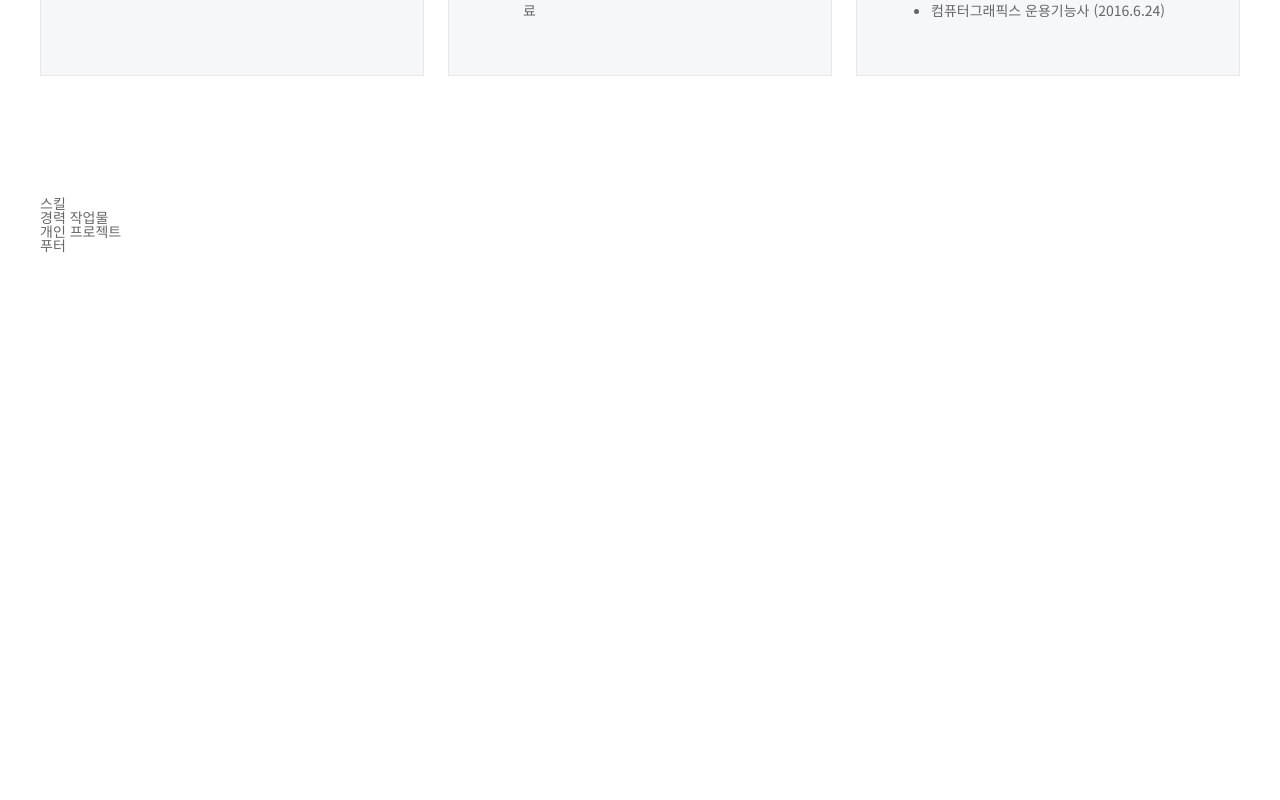
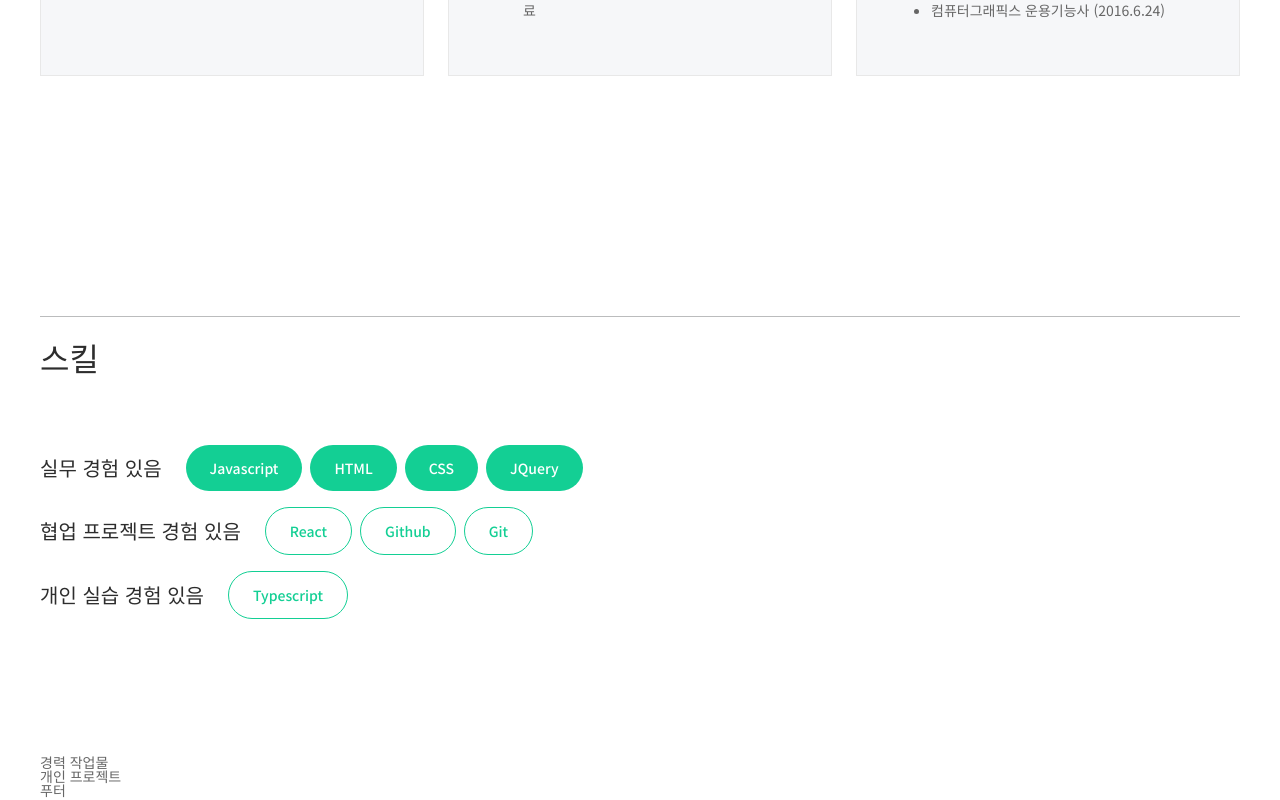
Before and after one commit to shinnh2/portfolio_snh, a React (Vite) app: page / in a window 1280 px wide. Shown: the part 1203-2003 px from the top of the page. Before the commit the page ends 1458 px from the top, so only its background shows below. Built offline with nearby package versions, Linux system fonts and the light colour scheme.

Commit message:
[feat/skills] Skills 컴포넌트 생성 (#7)
* [feat/skills] Skills 컴포넌트 스타일 추가

* [feat/skills] Skills 컴포넌트명 수정 반영

* [feat/skills] Skills 컴포넌트명 수정

* [feat/skills] Skills 컴포넌트명 수정 후 생성

```diff
--- a/src/App.css
+++ b/src/App.css
@@ -198,6 +198,33 @@ body {
 	line-height: var(--lh-normal);
 	font-size: var(--fs-normal);
 }
+/* skills */
+.skills_set {
+	display: flex;
+	align-items: center;
+	margin-bottom: 16px;
+}
+.skills_set .type {
+	margin-right: 20px;
+	font-size: var(--fs-h5);
+	font-weight: var(--fw-bold);
+	color: var(--black);
+}
+.skills_set .skill {
+	padding: 16px 24px;
+	margin: 0 4px;
+	border-radius: 60px;
+	border: 1px solid var(--primary-color);
+	background-color: var(--white);
+	font-weight: var(--fw-bold);
+	color: var(--primary-color);
+}
+.skills_set .skill.em {
+	border: 0 none;
+	background-color: var(--primary-color);
+	font-weight: var(--fw-bold);
+	color: var(--white);
+}
 
 @media (max-width: 1240px) {
 	.container {
--- a/src/App.jsx
+++ b/src/App.jsx
@@ -5,7 +5,7 @@ import "./App.css";
 import Header from "./components/Header";
 import Visual from "./components/Visual";
 import Profile from "./components/Profile";
-import Skill from "./components/Skill";
+import Skills from "./components/Skills";
 import Work from "./components/Work";
 import Project from "./components/Project";
 import Footer from "./components/Footer";
@@ -16,7 +16,7 @@ function App() {
 			<Header />
 			<Visual />
 			<Profile />
-			<Skill />
+			<Skills />
 			<Work />
 			<Project />
 			<Footer />
--- a/src/components/Skill.jsx
+++ /dev/null
@@ -1,8 +0,0 @@
-const Skill = () => {
-	return (
-		<div className="skill">
-			<div className="container">스킬</div>
-		</div>
-	);
-};
-export default Skill;
--- /dev/null
+++ b/src/components/Skills.jsx
@@ -0,0 +1,42 @@
+import MainTitle from "./MainTitle";
+
+const skillsSet = [
+	{
+		title: "실무 경험 있음",
+		skills: ["Javascript", "HTML", "CSS", "JQuery"],
+		em: true,
+	},
+	{
+		title: "협업 프로젝트 경험 있음",
+		skills: ["React", "Github", "Git"],
+		em: false,
+	},
+	{
+		title: "개인 실습 경험 있음",
+		skills: ["Typescript"],
+		em: false,
+	},
+];
+
+const Skills = () => {
+	return (
+		<div className="skills">
+			<div className="container main">
+				<MainTitle title={"스킬"} />
+				<div className="skills_wrap">
+					{skillsSet.map((el, idx) => (
+						<dl className="skills_set" key={idx}>
+							<dt className="type">{el.title}</dt>
+							{el.skills.map((skill, skillIdx) => (
+								<dd className={el.em ? "skill em" : "skill"} key={skillIdx}>
+									{skill}
+								</dd>
+							))}
+						</dl>
+					))}
+				</div>
+			</div>
+		</div>
+	);
+};
+export default Skills;
```
